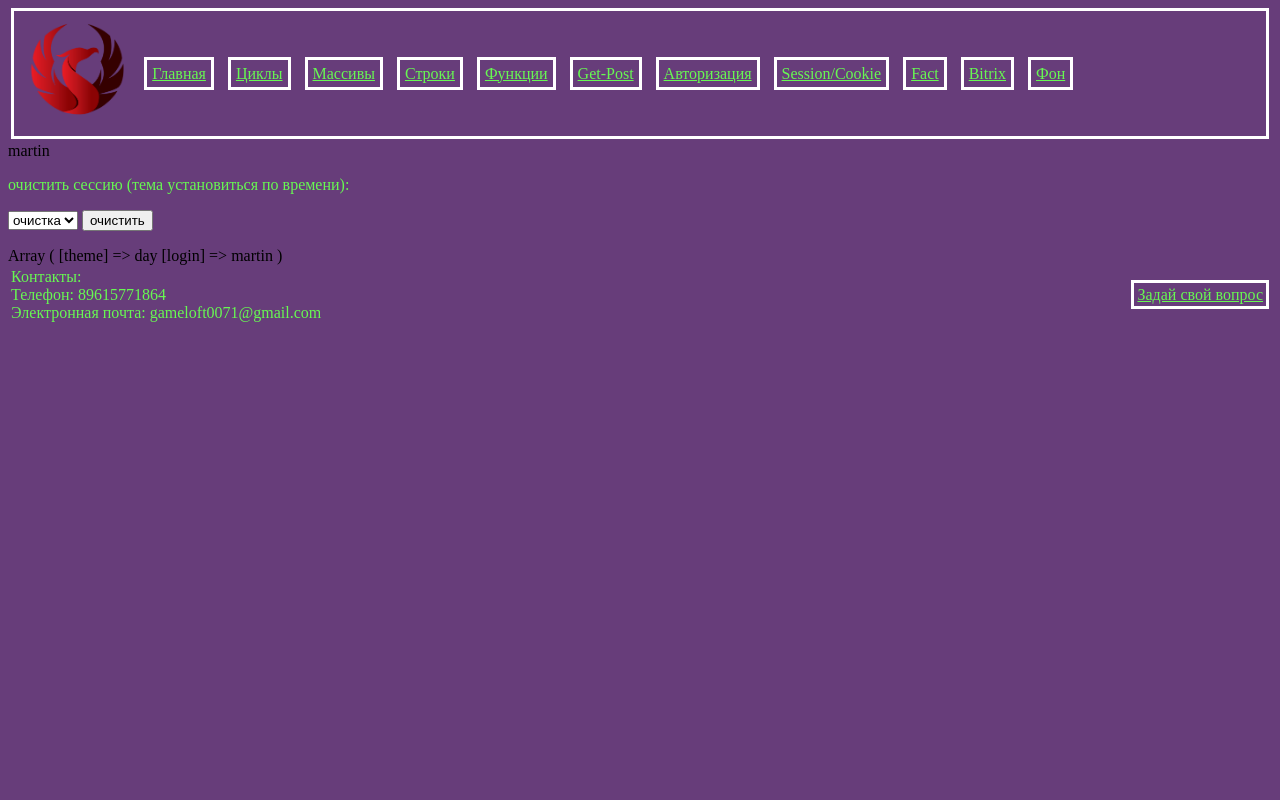
After one commit to IrinaZorina/fact14, a PHP site: page /session.php in a window 1280 px wide. The commit adds this page. Run offline with PHP 8.4, Linux system fonts and the light colour scheme; the visitor is signed in with stand-in values (Sample User, id 1); data that the repository does not hold is empty.

Commit message:
cookie/session

```diff
--- a/dzFact/inc/GlobalFunctions.php
+++ b/dzFact/inc/GlobalFunctions.php
@@ -1,8 +1,26 @@
 <?php
-
+session_start();
 //функция смены темы дня и ночи
 
 function theme(){
+
+    if ($_SESSION['theme']=='day'){
+        echo <<<html
+
+            <link rel="stylesheet" href="styles/style_index_day.css">
+
+html;
+    }
+
+    elseif ($_SESSION['theme']=='night'){
+        echo <<<html
+
+            <link rel="stylesheet" href="styles/style_index_night.css">
+
+html;
+    }
+
+    elseif ($_SESSION['theme']=='time' || $_SESSION['theme']!='day' || $_SESSION['theme']!='night' || empty($_SESSION)){
         $dateNum=date('G');
 
         $Num=(int)$dateNum;
@@ -24,6 +42,9 @@
 html;
 
         }
+    }
+
+
 }
 
 //функция подсчета гласных и слов на сайте
--- a/dzFact/inc/header.php
+++ b/dzFact/inc/header.php
@@ -28,13 +28,17 @@
 				<img class="logo" src="img/logo.png" alt="logo">
 
 				<ul class="nav_menu">
-					<li class="menu"><a class="menu_text" href="http://dzfact/dzFact/">Главная</a></li>
-					<li class="menu"><a class="menu_text" href="http://dzfact/dzFact/cycles.php">Циклы</a></li>
-					<li class="menu"><a class="menu_text" href="http://dzfact/dzFact/array.php">Массивы</a></li>
-					<li class="menu"><a class="menu_text" href="http://dzfact/dzFact/string.php">Строки</a></li>
-                    <li class="menu"><a class="menu_text" href="http://dzfact/dzFact/function.php">Функции</a></li>
-					<li class="menu"><a class="menu_text" href="http://dzfact/dzFact/method.php">Get-Post</a></li>
-                    <li class="menu"><a class="menu_text" href="http://dzfact/dzFact/authorization.php">Авторизация</a></li>
+					<li class="menu"><a class="menu_text" href="index.php">Главная</a></li>
+					<li class="menu"><a class="menu_text" href="cycles.php">Циклы</a></li>
+					<li class="menu"><a class="menu_text" href="array.php">Массивы</a></li>
+					<li class="menu"><a class="menu_text" href="string.php">Строки</a></li>
+                    <li class="menu"><a class="menu_text" href="function.php">Функции</a></li>
+					<li class="menu"><a class="menu_text" href="method.php">Get-Post</a></li>
+                    <li class="menu"><a class="menu_text" href="authorization.php">Авторизация</a></li>
+                    <li class="menu"><a class="menu_text" href="session.php">Session/Cookie</a></li>
+                    <li class="menu"><a class="menu_text" href="fact.php">Fact</a></li>
+                    <li class="menu"><a class="menu_text" href="bitrix.php">Bitrix</a></li>
+                    <li class="menu"><a class="menu_text" href="fon.php">Фон</a></li>
 				</ul>
 
 			</div>
--- a/dzFact/index.php
+++ b/dzFact/index.php
@@ -51,4 +51,7 @@
     </section>
 </main>
 
-<?php require_once "inc/footer.php"; ?>
+<?php
+print_r($_SESSION);
+
+require_once "inc/footer.php"; ?>
--- /dev/null
+++ b/dzFact/session.php
@@ -0,0 +1,27 @@
+<?php require_once "inc/header.php"; ?>
+
+<?php
+session_start();
+
+$_SESSION['login']='martin';
+
+print_r($_SESSION['login']);
+
+ ?>
+
+<p class="zad">очистить сессию (тема установиться по времени):</p>
+<form method="post">
+    <select name="ochistka">
+        <option value="1">очистка</option>
+    </select>
+    <input type="submit" value="очистить">
+</form>
+
+<?php
+print_r($_SESSION);
+if($_POST['ochistka']==1){
+    session_unset();
+    print_r($_SESSION);
+}
+
+require_once "inc/footer.php"; ?>
```
Also changed, not shown: dzFact/HTML_training/1.html (deleted, +0 -14 lines), dzFact/HTML_training/2.html (deleted, +0 -14 lines), dzFact/HTML_training/3.html (deleted, +0 -14 lines), dzFact/HTML_training/4.html (deleted, +0 -14 lines), dzFact/HTML_training/5.html (deleted, +0 -14 lines), dzFact/authorization.php (+7 -4 lines), dzFact/bitrix.php (added, +9 -0 lines), dzFact/fact.php (added, +12 -0 lines), dzFact/fon.php (added, +19 -0 lines), dzFact/index_training.php (deleted, +0 -20 lines), dzFact/img_training/1.jpeg (deleted), dzFact/img_training/2.jpeg (deleted), dzFact/img_training/3.jpeg (deleted), dzFact/img_training/4.jpeg (deleted), 1 more files. Lines whose indentation alone changed are shown as unchanged.
